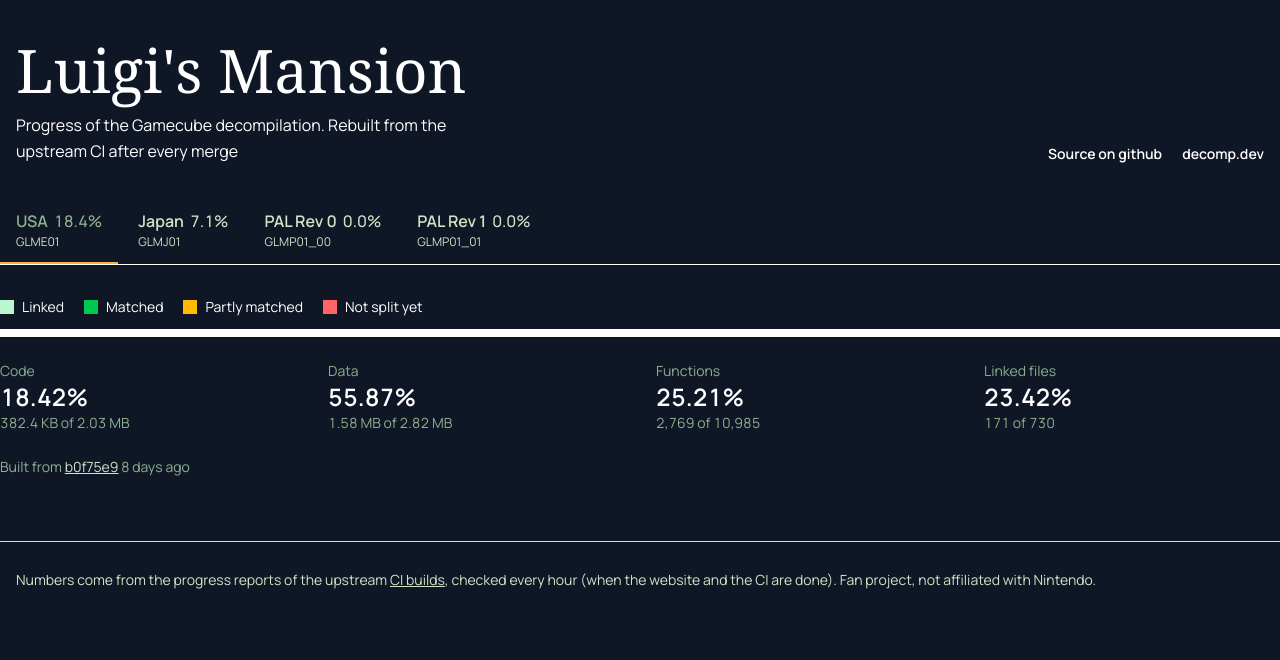
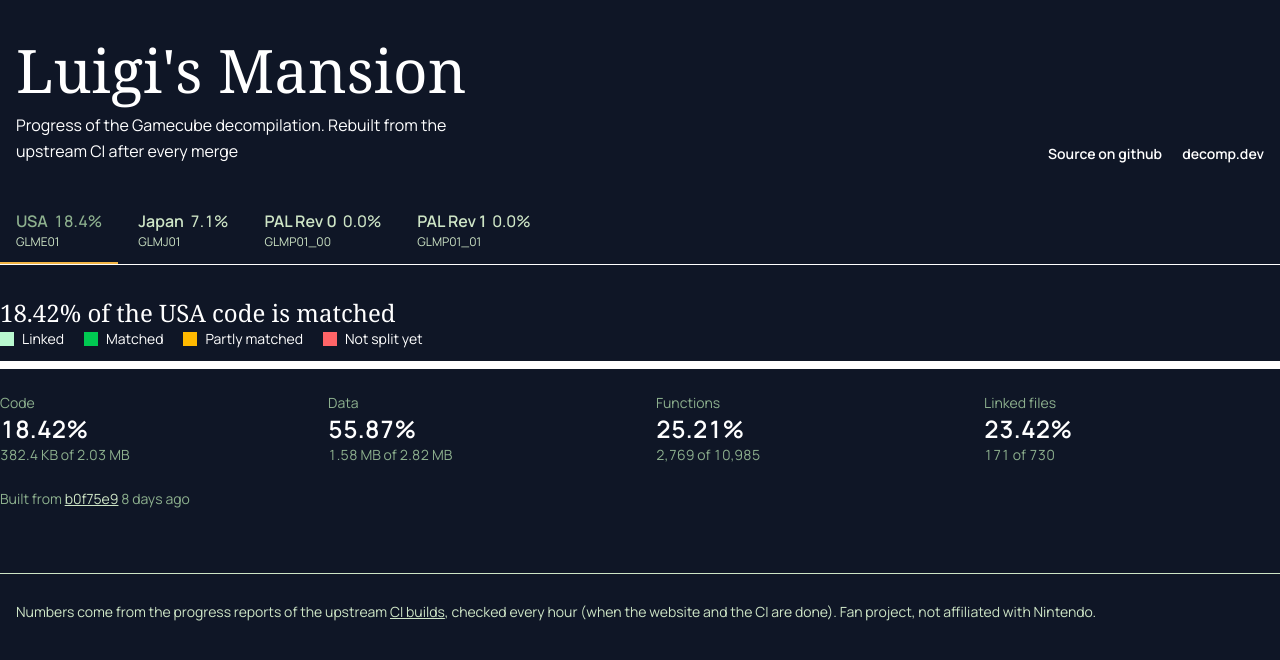
Before and after one commit to Demorck/lm-decomp-web, a React (Vite) app: page / in a window 1280 px wide. Shown: the top 660 px of the page. Built offline with nearby package versions, Linux system fonts and the light colour scheme; a web font is replaced by a local one.

Commit message:
Adding error display

```diff
--- a/src/App.tsx
+++ b/src/App.tsx
@@ -2,6 +2,7 @@
 import {type ReactElement, useEffect, useState, useSyncExternalStore} from "react";
 import {Tabs} from "./modules/Tabs.tsx";
 import {MeasureList} from "./modules/MeasureList.tsx";
+import {formatPercent, percent} from "./formats.ts";
 
 interface Loaded {
     version: VersionSummary;
@@ -50,14 +51,16 @@
 export function App(): ReactElement {
     const [index, setIndex] = useState<Index | null>(null);
     const [data, setData] = useState<Loaded | null>(null);
+    const [error, setError] = useState<string | null>(null);
     // const [query, setQuery] = useState("");
 
     const hash = useSyncExternalStore(subscribeHash, () => location.hash.slice(1));
     const version = index && (index.versions.find((v) => v.id === hash) ?? index.versions[0]);
 
     useEffect(() => {
-        getJson<Index>("data/index.json").then(setIndex);
-    }, []);
+        getJson<Index>("data/index.json").then(setIndex, () =>
+            setError("No progress data yet. Run the update workflow to fetch builds")
+        )}, []);
 
     useEffect(() => {
         if (!version) return;
@@ -67,7 +70,9 @@
         loadVersion(version.id).then(([latest, history]) => {
                 if (stale) return;
                 setData({version, latest, history});
-            }
+                setError(null);
+            },
+            () => !stale && setError(`The ${version.label} data could not be loaded. Try reloading the page.`),
         );
         return () => {
             stale = true;
@@ -77,6 +82,15 @@
     const upstream = index?.upstream ?? "SomeJakeGuy/lm-decomp";
     const repo = `https://github.com/${upstream}`;
     const decompLink = `https://decomp.dev/${upstream}`;
+
+    const m = data?.latest.measures;
+    const headline =
+        error ??
+        (!data || !m
+            ? "Loading..."
+            : m.matchedCode
+                ? `${formatPercent(percent(m.matchedCode, m.totalCode))} of the ${data.version.label} code is matched`
+                : `No ${data.version.label} code has been matched yet`);
 
     return (
         <>
@@ -96,6 +110,10 @@
                 <Tabs versions={index?.versions ?? []} selected={version?.id}/>
 
                 <section className="pt-8">
+                    <h2 id="headline"
+                        className="m-0 font-display text-xl sm:text-2xl">
+                        {headline}
+                    </h2>
                     <div className="mb-3 flex flex-wrap items-center justify-between gap-x-6 gap-y-3">
                         <div id="legend" className="flex flex-wrap gap-x-5 gap-y-2 text-sm text-moon-dim">
                             <span className="inline-flex items-center gap-2"><i className="size-3.5 bg-green-200"></i>Linked</span>
```
